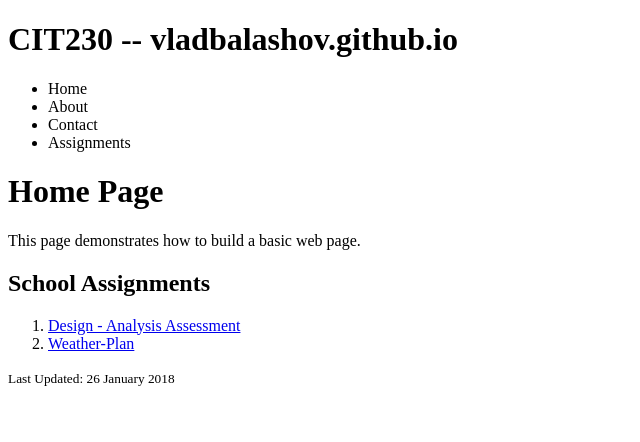
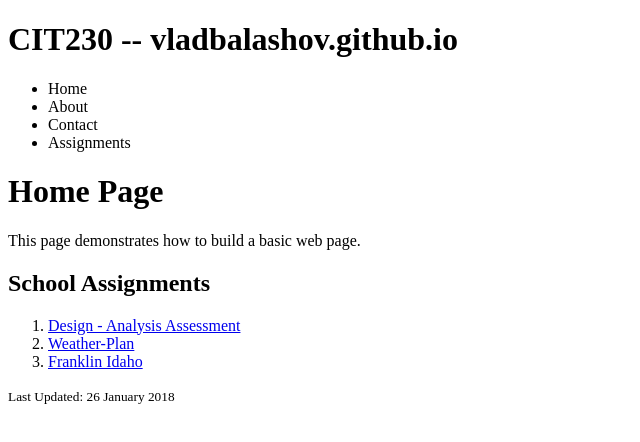
Before and after one commit to vladbalashov/vladbalashov.github.io, a plain HTML site: page index.html in a window 1280 px wide. Shown: the whole page, without its empty margins (0-640 px from the left). Drawn offline with Linux system fonts and the light colour scheme.

Commit message:
Franklin Idaho Weather to Home
Added Franklin Idaho link to the Home page

```diff
--- a/index.html
+++ b/index.html
@@ -25,6 +25,7 @@
         <ol>
             <li><a href="assignments/design-analysis.html" title="View the design analysis assignment">Design - Analysis Assessment</a></li>
             <li><a href="/assignments/weather-plan.html" title="View the Weather plan assignemtn">Weather-Plan</a></li>
+            <li><a href="weather/franklin-id-weather.html" title="View Franklin Idaho Weather">Franklin Idaho</a></li>
         </ol>
     </main>
     <footer>
```
